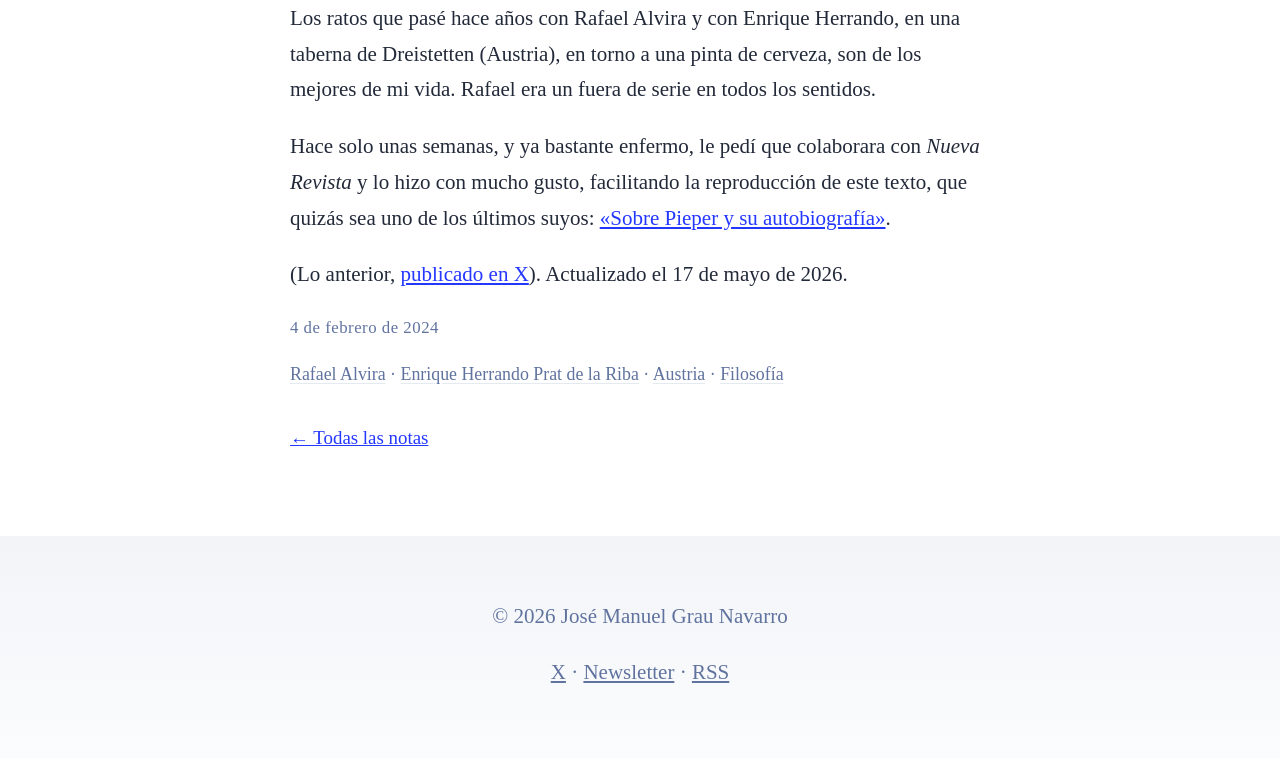
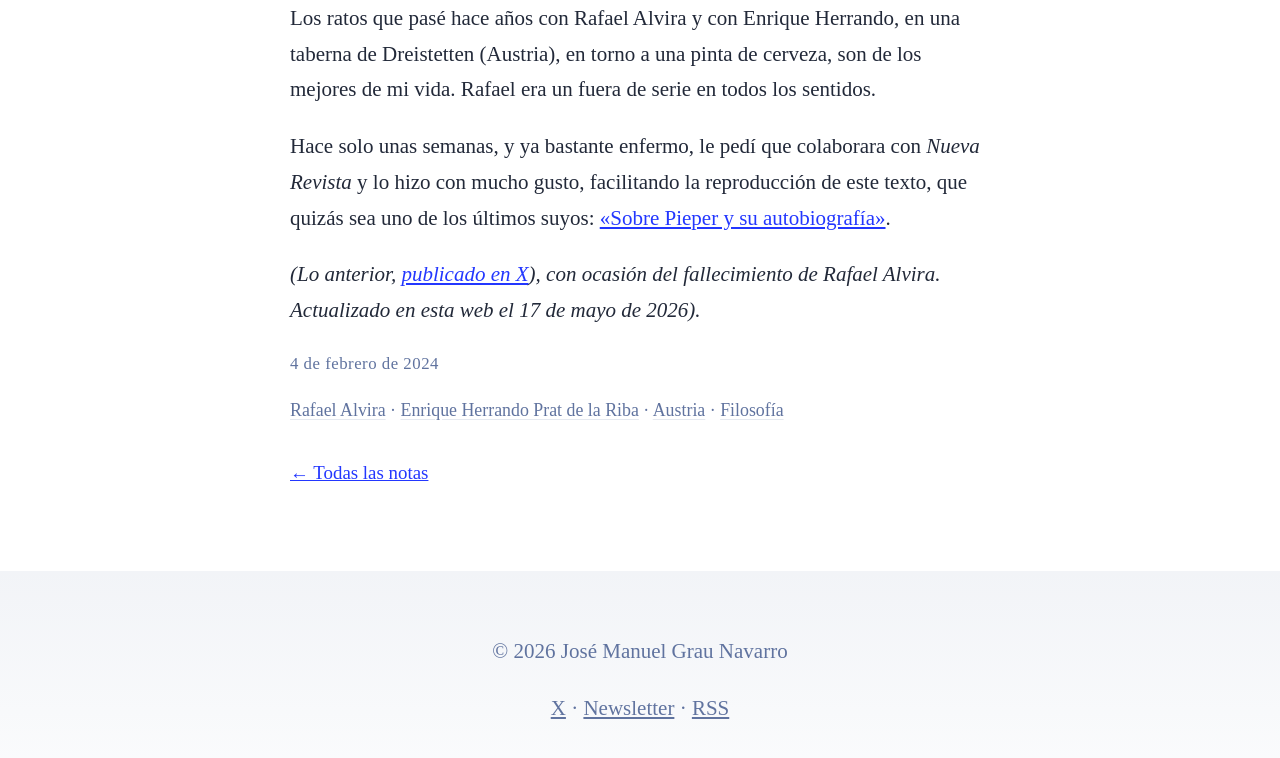
Before and after one commit to lotrives/lotrives-astro-prueba, an Astro site: page /notas/20240204-2234 in a window 1280 px wide. Shown: the part 140-898 px from the top of the page. Built offline with nearby package versions, Linux system fonts and the light colour scheme; Astro itself is replaced by a stand-in of ours.

Commit message:
Alvira nota v3

```diff
--- a/src/content/notes/20240204-2234.md
+++ b/src/content/notes/20240204-2234.md
@@ -10,4 +10,4 @@ Los ratos que pasé hace años con Rafael Alvira y con Enrique Herrando, en una
 
 Hace solo unas semanas, y ya bastante enfermo, le pedí que colaborara con *Nueva Revista* y lo hizo con mucho gusto, facilitando la reproducción de este texto, que quizás sea uno de los últimos suyos: [«Sobre Pieper y su autobiografía»](https://www.nuevarevista.net/sobre-pieper-y-su-autobiografia/).
 
-(Lo anterior, [publicado en X](https://x.com/jmgraunavarro/status/1754257094046273968)). Actualizado el 17 de mayo de 2026.
+*(Lo anterior, [publicado en X](https://x.com/jmgraunavarro/status/1754257094046273968)), con ocasión del fallecimiento de Rafael Alvira. Actualizado en esta web el 17 de mayo de 2026).*
```
